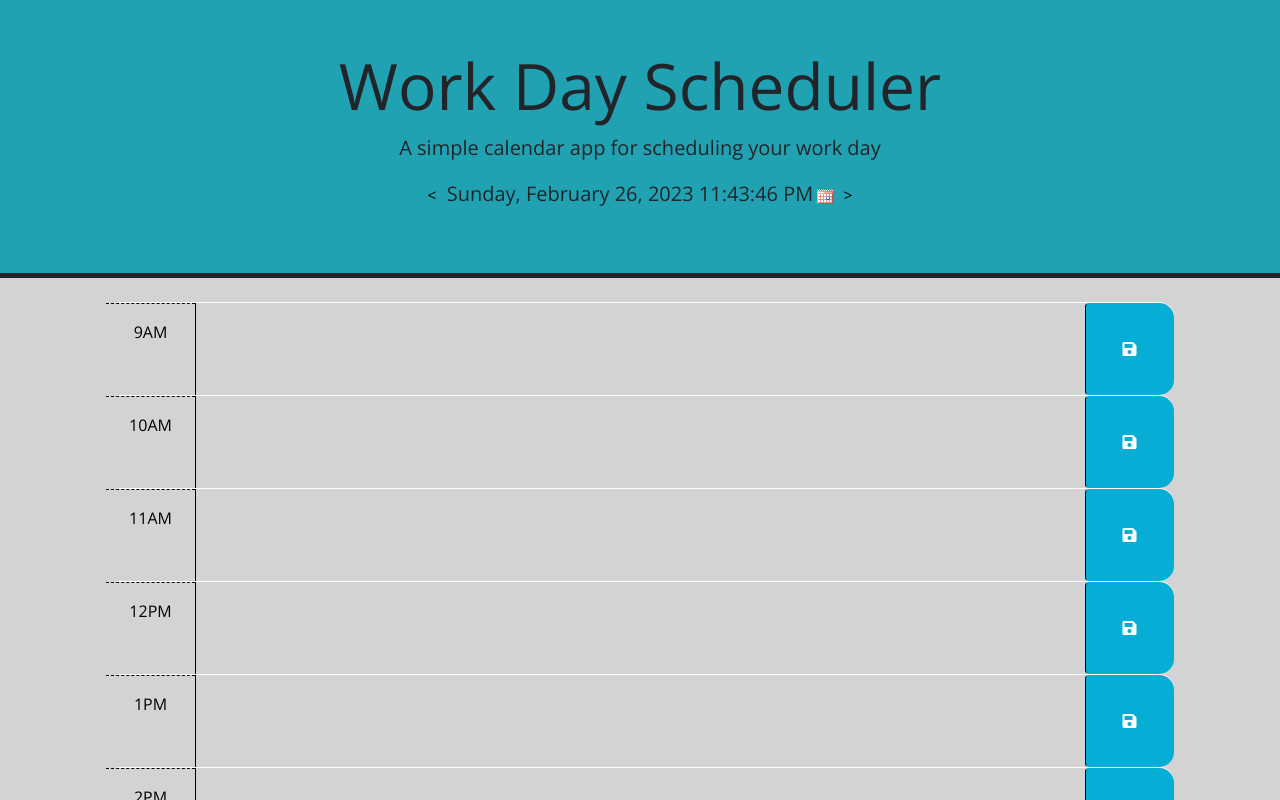
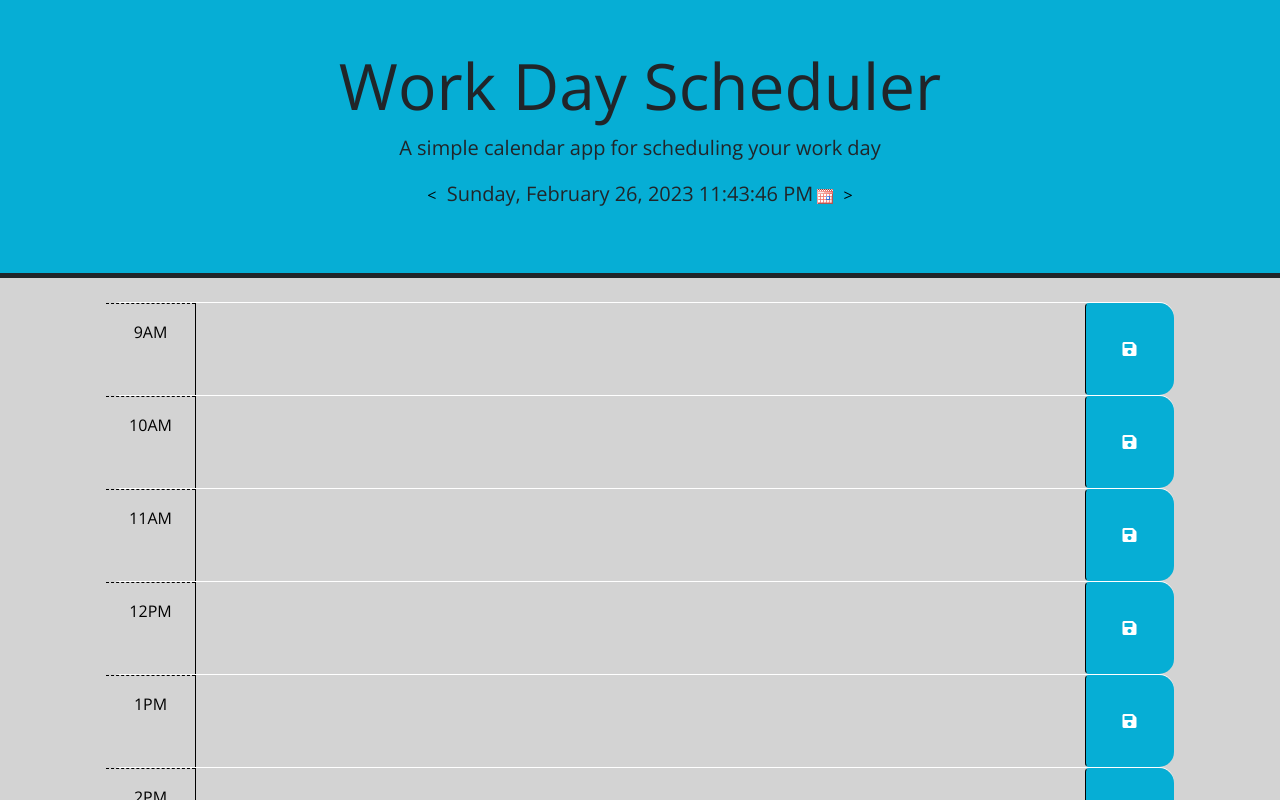
Before and after one commit to deweywatkins77/dailyplanner, a plain HTML site: page index.html in a window 1280 px wide. Shown: the top 800 px of the page. Drawn offline with nearby package versions, Linux system fonts and the light colour scheme.

Commit message:
updated background and change day button color
updated background and change day button color to match the save button color

```diff
--- a/assets/css/style.css
+++ b/assets/css/style.css
@@ -5,7 +5,7 @@ body {
   }
 
 header {
-  background-color: #21a2b3;
+  background-color: #06aed5;
 }
 
 textarea {
@@ -65,7 +65,7 @@ textarea {
 
 .changeDay {
   border: none;
-  background-color: #21a2b3;
+  background-color: #06aed5;
 }
 
 .container-lg {
```
